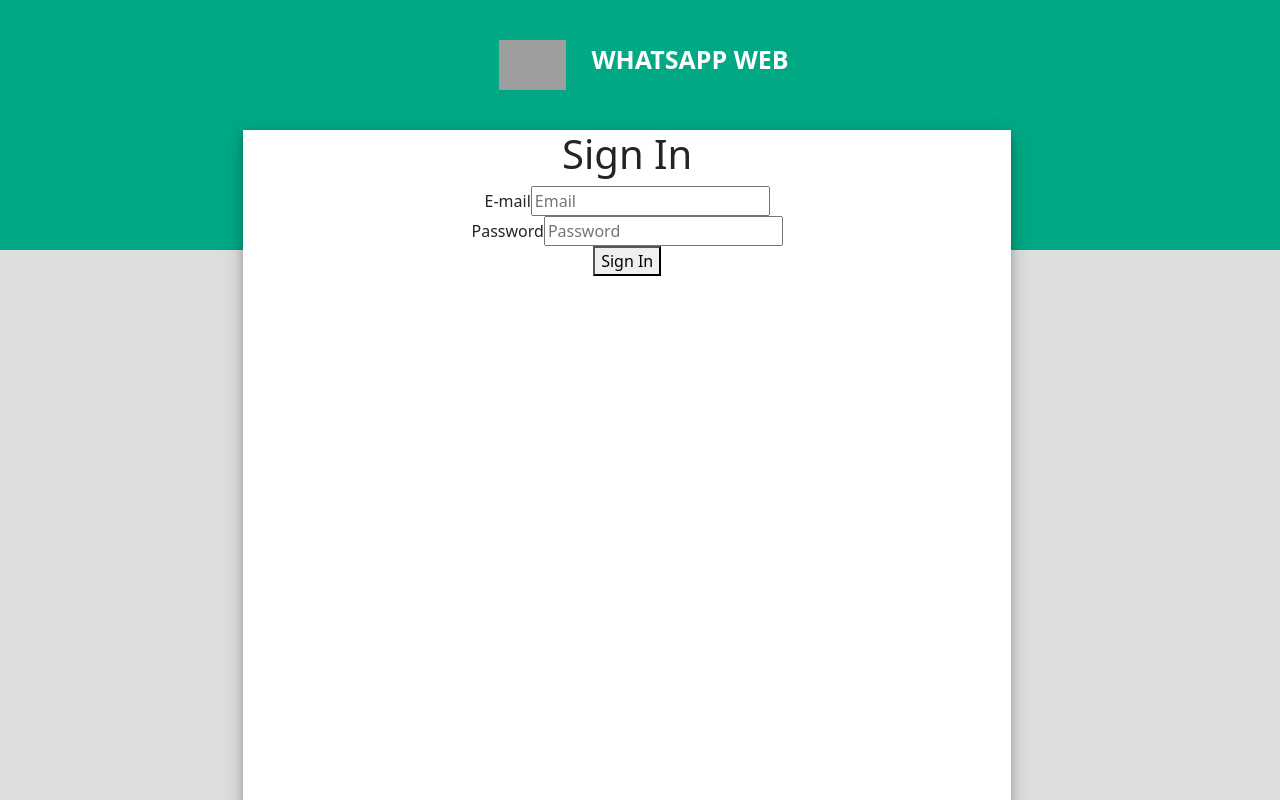
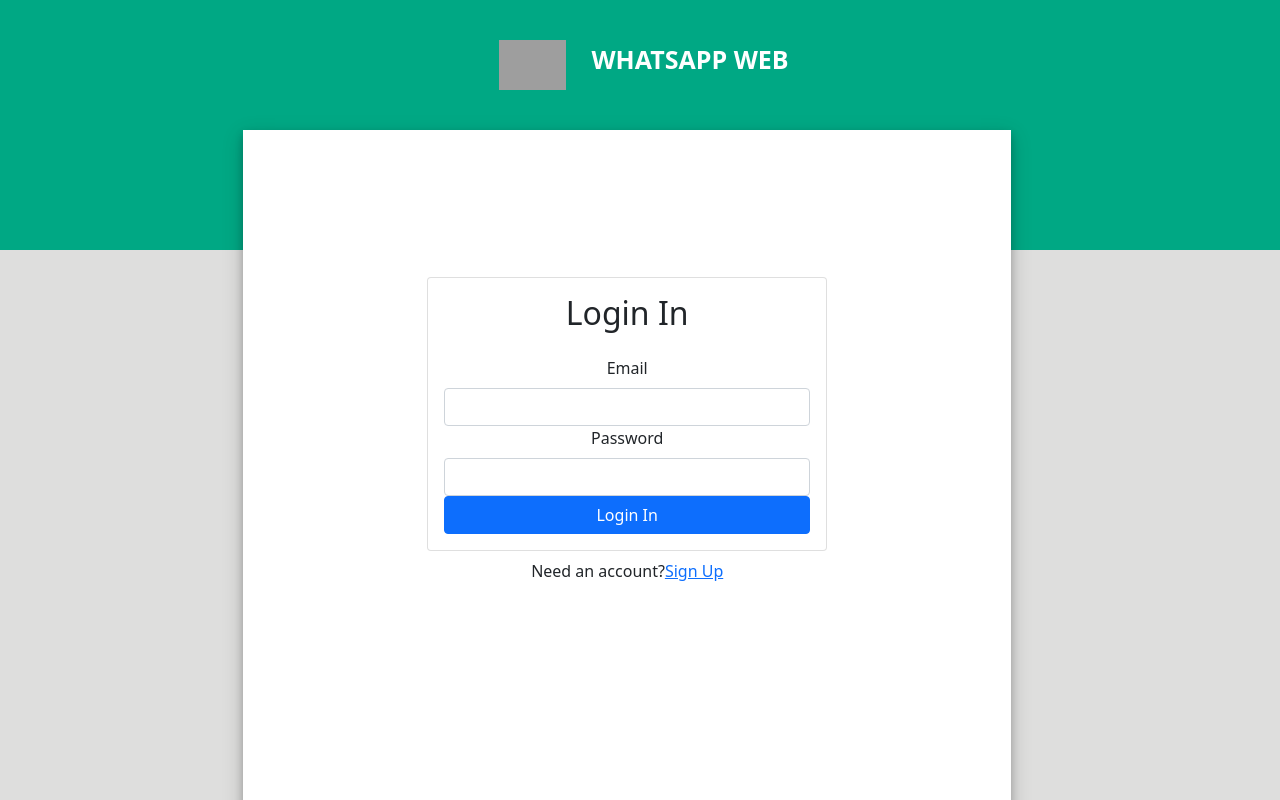
Before and after one commit to Vivek14kr/ChatApp, a React (Create React App) app: page /login in a window 1280 px wide. Shown: the top 800 px of the page. Built offline with nearby package versions, Linux system fonts and the light colour scheme; no server answers; grey boxes are pictures that could not be loaded.

Commit message:
privateRoutep

```diff
--- a/package.json
+++ b/package.json
@@ -7,7 +7,7 @@
     "@testing-library/react": "^13.3.0",
     "@testing-library/user-event": "^13.5.0",
     "bootstrap": "^5.1.3",
-    "firebase": "^8.6.7",
+    "firebase": "^7.20.0",
     "react": "^18.2.0",
     "react-bootstrap": "^2.4.0",
     "react-dom": "^18.2.0",
--- a/src/App.js
+++ b/src/App.js
@@ -3,14 +3,18 @@
 import { Login } from './Components/Login/Login';
 import {Routes, Route} from "react-router-dom"
 import { SignUp } from './Components/SignUp/SignUp';
-
+import { Home } from './Components/Home/Home';
+import {PrivateRoute} from "./Components/PrivateRoute"
 function App() {
   return (
     <div className="App">
 
       <Routes>
-        <Route path="/" element={<SignUp/>}></Route>
+        <Route path="/signup" element={<SignUp/>}></Route>
         <Route path="/login" element={<Login/>}></Route>
+       <Route path="/" element={
+        <PrivateRoute>
+       <Home/></PrivateRoute>}></Route>
         </Routes>
     </div>
   );
--- /dev/null
+++ b/src/Components/Home/Home.jsx
@@ -0,0 +1,6 @@
+export const Home = ()=>{
+    return <div>
+        <h1>Hello</h1>
+    </div>
+
+}
--- a/src/Components/Login/Login.jsx
+++ b/src/Components/Login/Login.jsx
@@ -1,32 +1,76 @@
-import "./Login.css"
+import { Card, Button, Form, Alert } from "react-bootstrap";
+import { useRef, useState } from "react";
+import { Container } from "react-bootstrap";
+import {Link, useNavigate} from "react-router-dom"
+import { useAuth } from "../../contexts/AuthContext";
+import "./Login.css";
 
-export const Login = () =>{
+export const Login = () => {
+  const navigate = useNavigate()
+  const emailRef = useRef();
+  const passwordRef = useRef();
+  const passwordConfirmRef = useRef();
+  const { login } = useAuth();
+  const [loading, setLoading] = useState(false);
+  const [error, setError] = useState("");
+  async function handleSubmit(e) {
+    e.preventDefault();
+
+
+    try {
+      setError("");
+      setLoading(true);
+      await login(emailRef.current.value, passwordRef.current.value);
+    navigate("/")
+    } catch {
+      setError("Failed to Sign In");
+    }
+    setLoading(false);
+  }
   return (
-      <div>
-        <div id="secondbox">
+    <>
+      <div
+        id="secondbox"
+        className="d-flex align-items-center justify-content-center newcolor"
+        style={{ minHeight: "100vh" }}
+      >
+        <div id="cardd" className="w-100" style={{ maxWidth: "400px" }}>
+          <Card>
+            <Card.Body>
+              <h2 className="text-center mb-4">Login In</h2>
+              {error && <Alert variant="danger">{error}</Alert>}
+              <Form onSubmit={handleSubmit}>
+                <Form.Group id="email">
+                  <Form.Label>Email</Form.Label>
+                  <Form.Control type="email" ref={emailRef} required />
+                </Form.Group>
+                <Form.Group id="password">
+                  <Form.Label>Password</Form.Label>
+                  <Form.Control type="password" ref={passwordRef} required />
+                </Form.Group>
 
-          <h1>Sign In</h1>
-           <label htmlFor="">E-mail</label>
-          <input type="text" placeholder="Email"/>
-          <br />
-          <label htmlFor="">Password</label>
-          <input type="password" placeholder="Password" />
-          <br />
-          <button>Sign In</button>
+                <Button disabled={loading} className="w-100" type="submit">
+              Login In
+                </Button>
+              </Form>
+            </Card.Body>
+          </Card>
+          <div className="w-100 text-center mt-2">
+            Need an account?
+            <Link to="/signup">Sign Up</Link>
           </div>
-
+        </div>
+      </div>
       <div id="firstbox">
-
         <img
           id="imgtitle"
           src="https://assets.stickpng.com/images/580b57fcd9996e24bc43c543.png"
           alt=""
         />
         <b id="title">WHATSAPP WEB</b>
-
       </div>
 
       <div id="thirdbox"></div>
-      </div>
+    </>
   );
-}
+};
--- /dev/null
+++ b/src/Components/PrivateRoute.js
@@ -0,0 +1,12 @@
+import {Route,Routes, Navigate} from "react-router-dom";
+import {useAuth} from "../contexts/AuthContext"
+
+export const PrivateRoute = ({children}) =>{
+    const {currentUser} = useAuth()
+
+
+       if (currentUser){
+return <Navigate to={"/login"}/>
+       }
+    return children
+}
--- a/src/Components/SignUp/SignUp.jsx
+++ b/src/Components/SignUp/SignUp.jsx
@@ -2,15 +2,16 @@
 import {useRef, useState} from "react";
 import {Container} from "react-bootstrap"
 import {useAuth} from "../../contexts/AuthContext"
+import {Link, useNavigate} from "react-router-dom"
 import "./SignUp.css"
 
 export const SignUp = ()=>{
 
-
+const navigate= useNavigate()
   const emailRef = useRef()
   const passwordRef = useRef()
   const passwordConfirmRef = useRef()
-  const {signup} = useAuth()
+  const {signup, curerentUser} = useAuth()
  const [loading, setLoading] = useState(false)
   const [error, setError] = useState("")
   async function handleSubmit(e){
@@ -32,6 +33,7 @@
       await
 signup(emailRef.current.value,
       passwordRef.current.value)
+      navigate("/")
     }
     catch{
       setError("Failed to create an account")
@@ -69,7 +71,7 @@
          </Card.Body>
        </Card>
        <div className="w-100 text-center mt-2">
-         Already have an account? Login
+         Already have an account?   <Link to="/login">Login In</Link>
        </div>
        </div>
        </div>
--- a/src/contexts/AuthContext.js
+++ b/src/contexts/AuthContext.js
@@ -10,22 +10,32 @@
 
 export const AuthContextProvider = ({children})=>{
     const [currentUser, setCurrentUser] = useState()
-
+const [loading, setLoading] = useState(true)
     function signup(email, password){
-        return auth.createUserwithEmailAndPassword(email, password)
+        return auth.createUserWithEmailAndPassword(email, password)
+    }
+    function login(email,password){
+      return auth.signInWithEmailAndPassword(email, password)
+    }
+    function logout(){
+      return auth.signOut()
     }
   useEffect(()=>{
    const unsubscribe = auth.onAuthStateChanged(user =>{
-        setCurrentUser(user)
+     setCurrentUser(user)
+    setLoading(false)
+
     })
     return unsubscribe
   },[])
 
   const value = {
     currentUser,
-    signup
+    signup,
+    login,
+    logout
   }
-   return <AuthContext.Provider value={value}>
-        {children}
-    </AuthContext.Provider>
+   return (<AuthContext.Provider value={value}>
+        {!loading && children}
+    </AuthContext.Provider>)
 }
--- a/src/firebase.js
+++ b/src/firebase.js
@@ -12,7 +12,7 @@
 const firebaseApp = firebase.initializeApp(firebaseConfig)
 
 
-const db = firebase.firestore()
-const auth = firebase.auth()
+const db = firebaseApp.firestore()
+const auth = firebaseApp.auth()
 
 export {db, auth}
```
Lines whose indentation alone changed are shown as unchanged.
